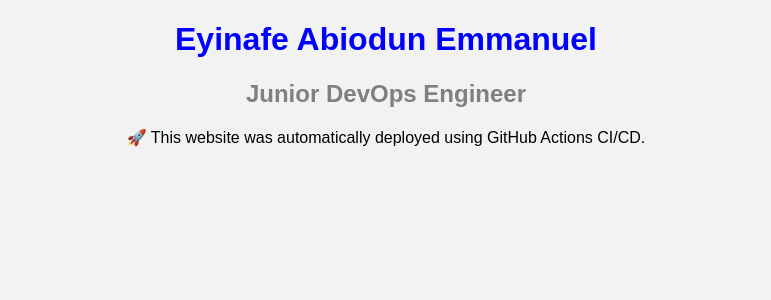
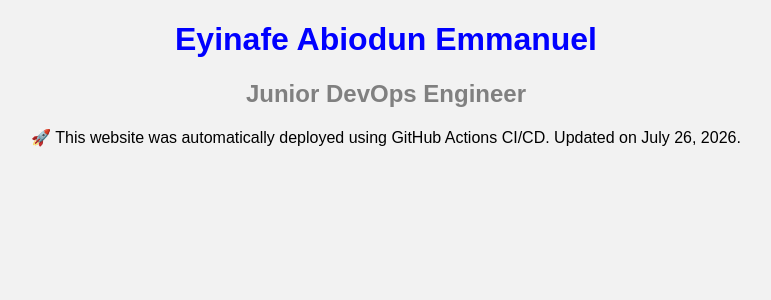
Before and after one commit to walter-Scotts/devops-final-project, a Flask app: page / in a window 1280 px wide. Shown: the top 300 px of the page, without its empty margins (254-1025 px from the left). Run offline with Flask 3, Linux system fonts and the light colour scheme.

Commit message:
Update portfolio homepage

```diff
--- a/portfolio/templates/index.html
+++ b/portfolio/templates/index.html
@@ -13,7 +13,7 @@
 
     <h2>Junior DevOps Engineer</h2>
 
-    <p>🚀 This website was automatically deployed using GitHub Actions CI/CD.</p>
+    <p>🚀 This website was automatically deployed using GitHub Actions CI/CD. Updated on July 26, 2026.</p>
 
 </body>
 
```
